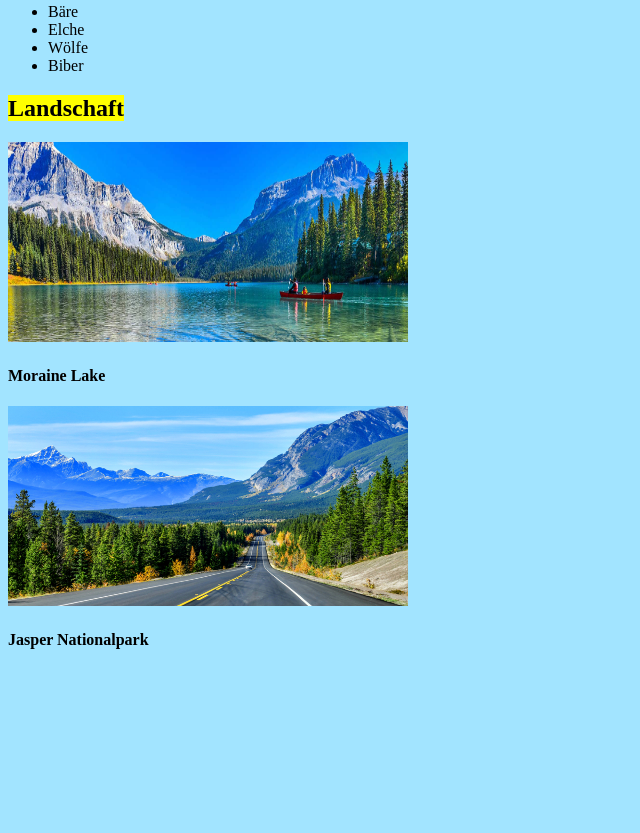
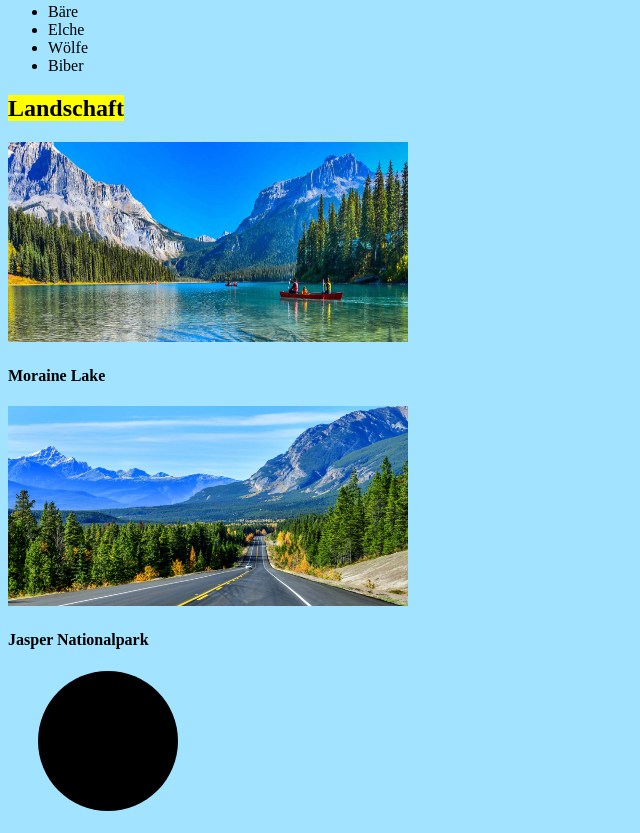
Before and after one commit to gymmu-DC-CS/erstelle-einen-blogeintrag-e227419edusblch, a plain HTML site: page index.html in a window 1280 px wide. Shown: the part 891-1724 px from the top of the page, without its empty margins (0-640 px from the left). Before the commit the page ends 1562 px from the top, so only its background shows below. Drawn offline with Linux system fonts and the light colour scheme.

Commit message:
17.10 -Kreis eingefügt

```diff
--- a/index.html
+++ b/index.html
@@ -74,3 +74,7 @@
 <h4>Moraine Lake</h4>
 <img src="Kanada Jasper Nationalpark Icefield Parkway Foto iStock MJ Prototype.jpg" alt="Nationalpark" height="200"; width="400">
 <h4>Jasper Nationalpark</h4>
+<svg>
+  height "500" widget "500"
+  <circle cx="100" cy="70" r="70" fill="black"></circle>
+</svg>
```
